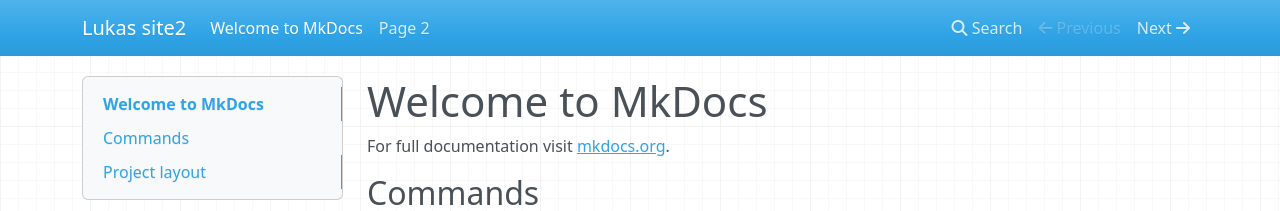
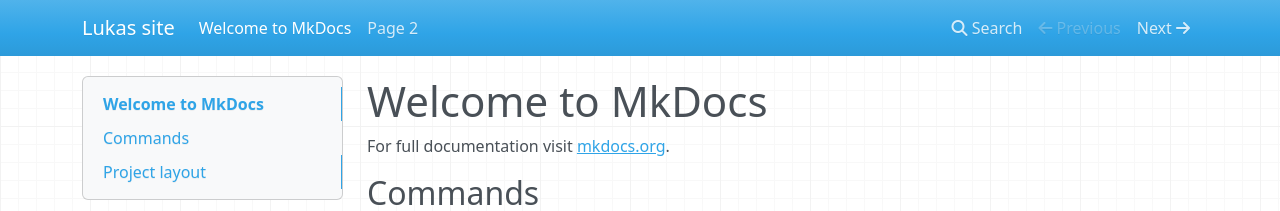
Before and after one commit to ltomasevic/mkdocs, an MkDocs documentation site: the page built from docs/index.md, in a window 1280 px wide. Shown: the top 211 px of the page. Built offline with MkDocs 1.6.1, drawn with Linux system fonts in a browser that asks for light colours; nearby versions of some CDN libraries.

Commit message:
Update mkdocs.yml

```diff
--- a/mkdocs.yml
+++ b/mkdocs.yml
@@ -1,4 +1,4 @@
-site_name: Lukas site2
+site_name: Lukas site
 theme:
   name: mkdocs
   features:
```
